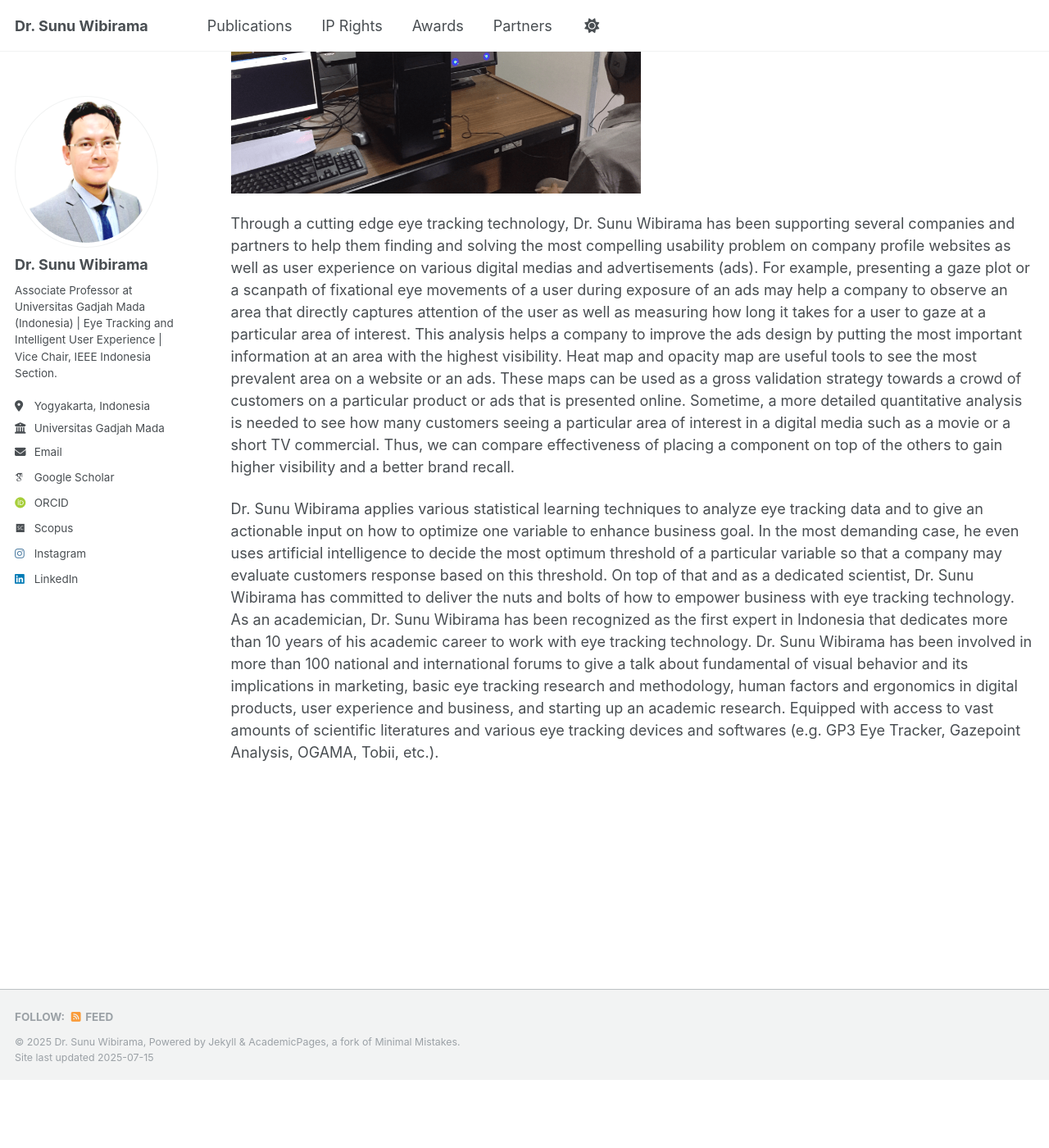
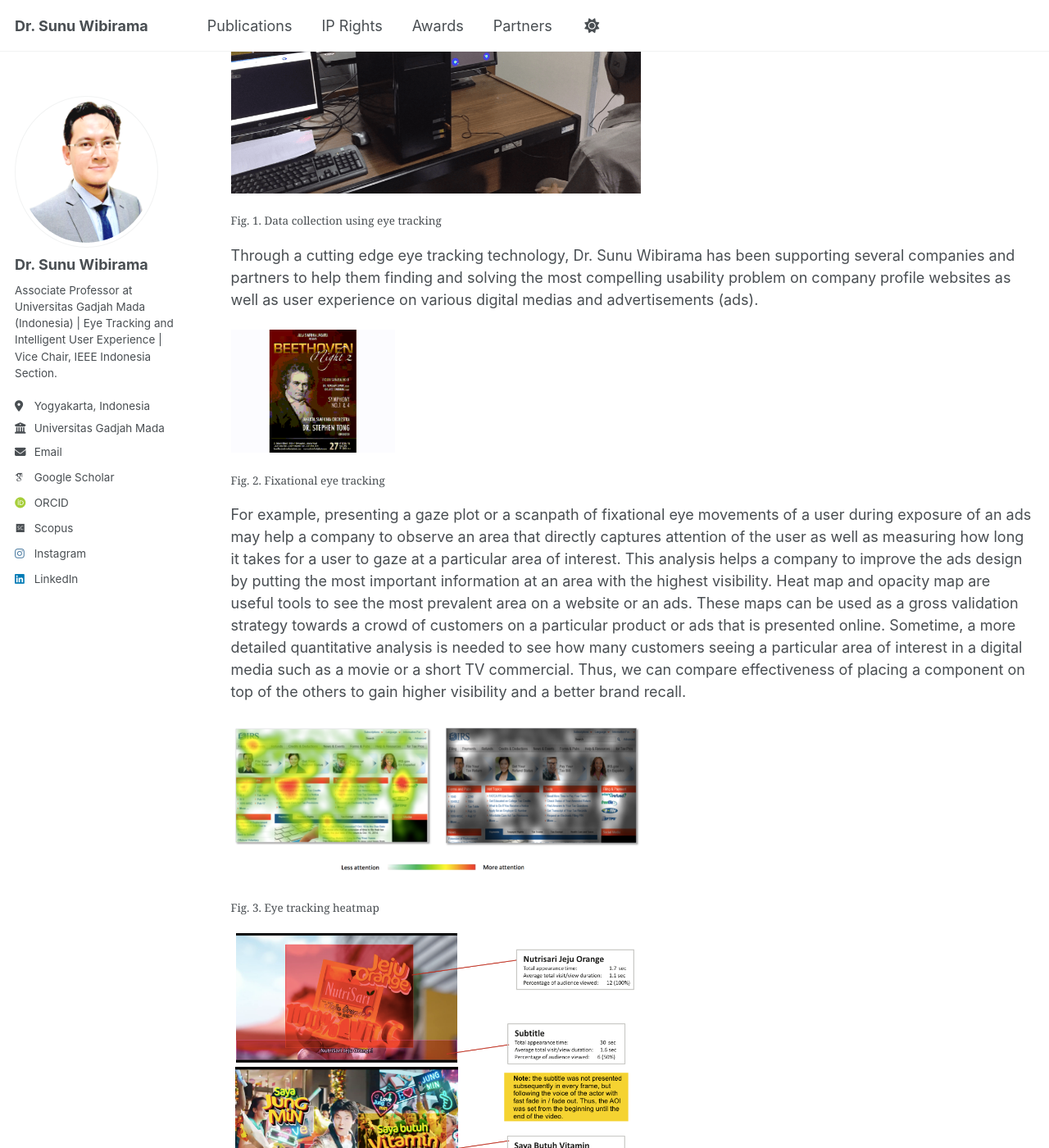
Before and after one commit to wibirama/wibirama.github.io, a Jekyll site: the page built from _pages/partners.md, in a window 1280 px wide and 1400 px high, scrolled down 1183 px. Shown: the whole window at 82% size. Built offline with Jekyll 4.4.1, drawn with Linux system fonts in a browser that asks for light colours; some web fonts are replaced; a script that is not in the unit is left out; before the commit the page ends 2500 px from its top, so only the background shows below that; some of the changed text lies outside the part shown.

Commit message:
Update partners.md

```diff
--- a/_pages/partners.md
+++ b/_pages/partners.md
@@ -36,8 +36,19 @@ redirect_from:
 ### What we do with our partners?
 
 <img src="/images/data_collecting.png" width="500">
+<figcaption>Fig. 1. Data collection using eye tracking</figcaption>
 
-Through a cutting edge eye tracking technology, Dr. Sunu Wibirama has been supporting several companies and partners to help them finding and solving the most compelling usability problem on company profile websites as well as user experience on various digital medias and advertisements (ads). For example, presenting a gaze plot or a scanpath of fixational eye movements of a user during exposure of an ads may help a company to observe an area that directly captures attention of the user as well as measuring how long it takes for a user to gaze at a particular area of interest. This analysis helps a company to improve the ads design by putting the most important information at an area with the highest visibility.
-Heat map and opacity map are useful tools to see the most prevalent area on a website or an ads. These maps can be used as a gross validation strategy towards a crowd of customers on a particular product or ads that is presented online. Sometime, a more detailed quantitative analysis is needed to see how many customers seeing a particular area of interest in a digital media such as a movie or a short TV commercial. Thus, we can compare effectiveness of placing a component on top of the others to gain higher visibility and a better brand recall.
+Through a cutting edge eye tracking technology, Dr. Sunu Wibirama has been supporting several companies and partners to help them finding and solving the most compelling usability problem on company profile websites as well as user experience on various digital medias and advertisements (ads).
+
+<img src="/images/fixational_eye_movement.gif" width="200">
+<figcaption>Fig. 2. Fixational eye tracking</figcaption>
+
+For example, presenting a gaze plot or a scanpath of fixational eye movements of a user during exposure of an ads may help a company to observe an area that directly captures attention of the user as well as measuring how long it takes for a user to gaze at a particular area of interest. This analysis helps a company to improve the ads design by putting the most important information at an area with the highest visibility. Heat map and opacity map are useful tools to see the most prevalent area on a website or an ads. These maps can be used as a gross validation strategy towards a crowd of customers on a particular product or ads that is presented online. Sometime, a more detailed quantitative analysis is needed to see how many customers seeing a particular area of interest in a digital media such as a movie or a short TV commercial. Thus, we can compare effectiveness of placing a component on top of the others to gain higher visibility and a better brand recall.
+
+<img src="/images/heatmap.png" width="500">
+<figcaption>Fig. 3. Eye tracking heatmap</figcaption>
+
+<img src="/images/quantitative_results.png" width="500">
+<figcaption>Fig. 4. Quantitative analysis from eye tracking metrics</figcaption>
 
 Dr. Sunu Wibirama applies various statistical learning techniques to analyze eye tracking data and to give an actionable input on how to optimize one variable to enhance business goal. In the most demanding case, he even uses artificial intelligence to decide the most optimum threshold of a particular variable so that a company may evaluate customers response based on this threshold. On top of that and as a dedicated scientist, Dr. Sunu Wibirama has committed to deliver the nuts and bolts of how to empower business with eye tracking technology. As an academician, Dr. Sunu Wibirama has been recognized as the first expert in Indonesia that dedicates more than 10 years of his academic career to work with eye tracking technology. Dr. Sunu Wibirama has been involved in more than 100 national and international forums to give a talk about fundamental of visual behavior and its implications in marketing, basic eye tracking research and methodology, human factors and ergonomics in digital products, user experience and business, and starting up an academic research. Equipped with access to vast amounts of scientific literatures and various eye tracking devices and softwares (e.g. GP3 Eye Tracker, Gazepoint Analysis, OGAMA, Tobii, etc.).
```
